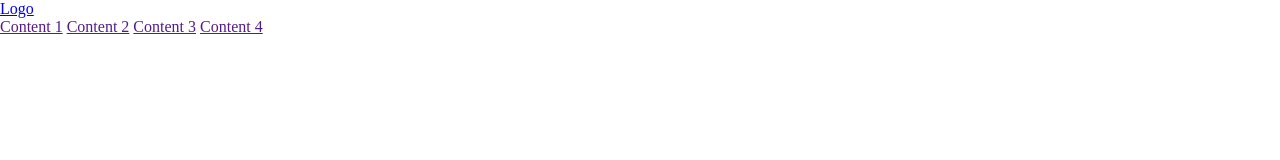
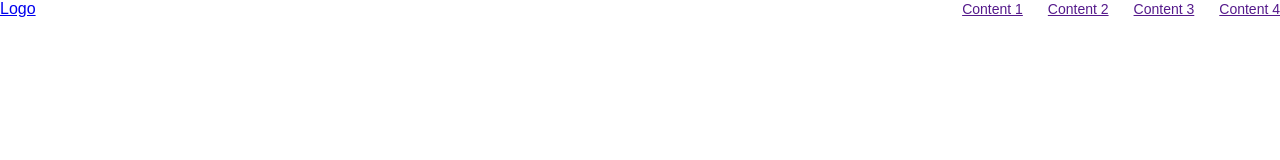
Before and after one commit to Evools/lesson19, a plain HTML site: page index.html in a window 1280 px wide. Drawn offline with Linux system fonts and the light colour scheme.

Commit message:
create css styles

```diff
--- a/css/style.css
+++ b/css/style.css
@@ -2,3 +2,28 @@
   margin: 0;
   padding: 0;
 }
+
+.wrapper {
+  font-family: sans-serif;
+}
+
+.container {
+  max-width: 1280px;
+  margin: 0 auto;
+}
+
+.header {
+  display: flex;
+  align-items: center;
+  justify-content: space-between;
+}
+
+.nav {
+  display: flex;
+  align-items: center;
+  gap: 25px;
+}
+
+.nav__link {
+  font-size: 14px;
+}
--- a/index.html
+++ b/index.html
@@ -10,7 +10,7 @@
 
 <body>
   <div class="wrapper">
-    <header class="header">
+    <header class="header container">
       <a href="#" class="logo">Logo</a>
       <nav class="nav">
         <a href="" class="nav__link">Content 1</a>
```
